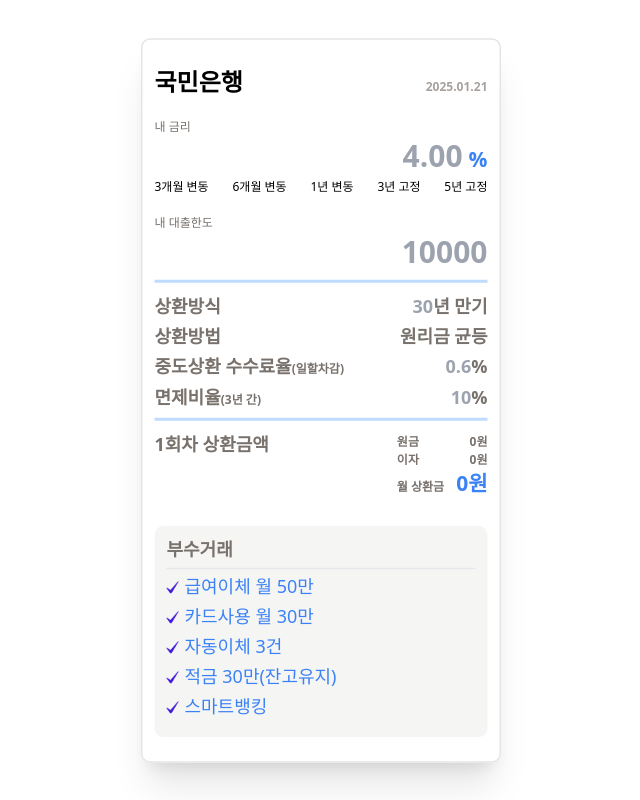
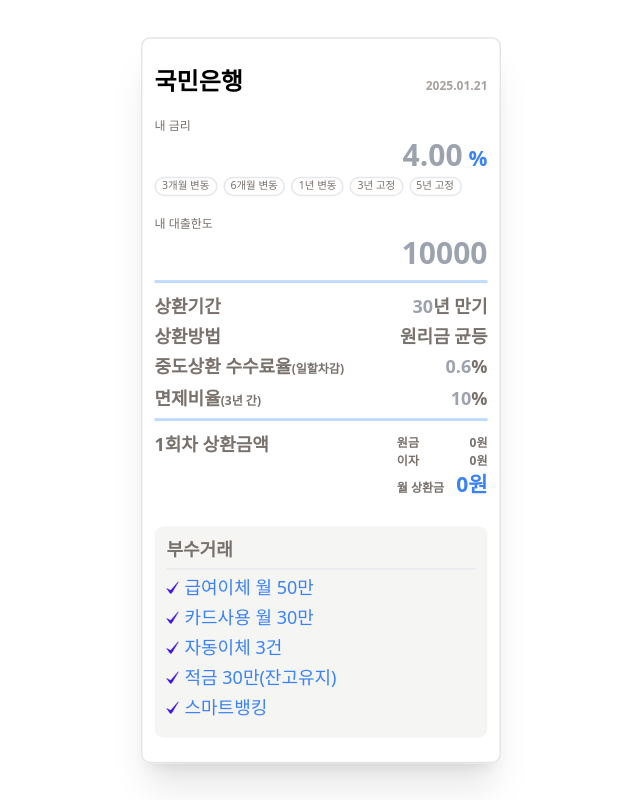
Before and after one commit to Yoonho5034/want-mortgage, a Next.js app: page /rep in a window 1280 px wide. Shown: the whole page, without its empty margins (319-959 px from the left). Built offline with nearby package versions, Linux system fonts and the light colour scheme.

Commit message:
fix:deign

```diff
--- a/app/rep/bankModal.js
+++ b/app/rep/bankModal.js
@@ -2,7 +2,13 @@
 
 import React from "react";
 
-const bankModal = ({ bankArray, selected, setSelected, modalHandler }) => {
+const bankModal = ({
+  bankArray,
+  selected,
+  setSelected,
+  modalHandler,
+  JsbankArray,
+}) => {
   return (
     <div>
       <div
@@ -11,7 +17,7 @@
       />
       <div className="bg-white fixed w-160 max-h-80 top-1/2 left-1/2 transform -translate-x-1/2 -translate-y-1/2 overflow-y-auto px-6 py-6 rounded-md mobile:w-full mobile:max-h-screen">
         <div className="flex justify-between">
-          <div className="font-bold mb-4">금융사</div>
+          <div className="font-bold mb-4">담보대출</div>
           <div>
             <button className="font-bold text-stone-400" onClick={modalHandler}>
               X
@@ -33,6 +39,23 @@
             );
           })}
         </div>
+        <div className="font-bold my-4">전세대출</div>
+        <div>
+          <div className="grid grid-cols-5">
+            {JsbankArray?.map((bank, i) => {
+              const selectBank = () => {
+                setSelected(bank);
+                modalHandler();
+                return;
+              };
+              return (
+                <sapn className="text-sm mb-2" key={i}>
+                  <button onClick={selectBank}>{bank?.bankName}</button>
+                </sapn>
+              );
+            })}
+          </div>
+        </div>
       </div>
     </div>
   );
--- a/app/rep/page.js
+++ b/app/rep/page.js
@@ -181,6 +181,45 @@
       conditions: ["없음"],
     },
   ];
+  const JsbankArray = [
+    {
+      id: 101,
+      bankName: "우리은행",
+      conditions: [
+        "급여이체 월 100만",
+        "카드사용 월 30만",
+        "적금 10만",
+        "부동산 전자계약",
+      ],
+      special: ["사회저 배려대상자"],
+    },
+    {
+      id: 102,
+      bankName: "ABL 생명",
+      conditions: ["없음"],
+      special: ["사회저 배려대상자"],
+    },
+    {
+      id: 103,
+      bankName: "단위 신협",
+      conditions: ["건별 확인 필요"],
+    },
+    {
+      id: 104,
+      bankName: "단위 농협",
+      conditions: ["건별 확인 필요"],
+    },
+    {
+      id: 105,
+      bankName: "단위 수협",
+      conditions: ["건별 확인 필요"],
+    },
+    {
+      id: 105,
+      bankName: "새마을 금고",
+      conditions: ["건별 확인 필요"],
+    },
+  ];
 
   const [selected, setSelected] = react.useState(BankArray[0]);
   const [openModal, setOpenModal] = react.useState(false);
@@ -240,6 +279,29 @@
     loadFromCookies();
   }, []);
 
+  // 전세대출
+  const securityArray = [
+    { id: 1, label: "3개월 변동", value: "3개월 변동" },
+    { id: 2, label: "6개월 변동", value: "6개월 변동" },
+    { id: 3, label: "1년 변동", value: "1년 변동" },
+    { id: 4, label: "3년 고정", value: "3년 고정" },
+    { id: 5, label: "5년 고정", value: "5년 고정" },
+  ];
+
+  const jsArray = [
+    { id: 1, label: "6개월 변동", value: "6개월 변동" },
+    { id: 2, label: "1년 변동", value: "1년 변동" },
+    { id: 3, label: "2년 고정", value: "2년 고정" },
+  ];
+  const jsTypeArray = [
+    { id: 1, label: "SGI", value: "SGI" },
+    { id: 2, label: "HF", value: "HF" },
+    { id: 3, label: "HUG", value: "HUG" },
+  ];
+
+  const renderArray = selected.id >= 100 ? jsArray : securityArray;
+  const [jsType, setJsType] = react.useState(null);
+
   return (
     <>
       <div className="flex items-center justify-center h-screen overflow-hidden font-sans">
@@ -249,13 +311,39 @@
         >
           <div className="w-full">
             <div className="font-bold mb-1 flex justify-between items-baseline">
-              <button onClick={modalHandler}>{selected?.bankName}</button>
+              <div>
+                <button onClick={modalHandler}>{selected?.bankName}</button>
+                {jsType && selected.id >= 100 && (
+                  <button
+                    className="border text-xxs border-blue-300 ml-1 px-1 bg-blue-300 rounded-xl text-white"
+                    onClick={() => setJsType(null)}
+                  >
+                    {jsType}
+                  </button>
+                )}
+              </div>
               <p className="text-stone-400 text-xxs">
                 {new Date().getFullYear()}.
                 {String(new Date().getMonth() + 1).padStart(2, "0")}.
                 {String(new Date().getDate()).padStart(2, "0")}
               </p>
             </div>
+            {(selected.id >= 100) & (jsType === null) ? (
+              <>
+                {jsTypeArray.map(({ id, label, value }) => {
+                  return (
+                    <button
+                      onClick={() => setJsType(value)}
+                      // setFixed
+                      key={id}
+                      className="border px-1 rounded-xl text-stone-500 text-xxs mr-1"
+                    >
+                      {label}
+                    </button>
+                  );
+                })}
+              </>
+            ) : null}
             {/* <div className="flex text-xxs gap-1 1 text-stone-400">
               {selected?.special?.map((item, i) => {
                 return <ButtonBox item={item} key={i} />;
@@ -275,16 +363,19 @@
                 <span className="text-sm font-bold">%</span>
               </p>
               {fixed ? null : (
-                <div className="text-xxs flex justify-between">
-                  <button onClick={() => setFixed("3개월 변동")}>
-                    3개월 변동
-                  </button>
-                  <button onClick={() => setFixed("6개월 변동")}>
-                    6개월 변동
-                  </button>
-                  <button onClick={() => setFixed("1년 변동")}>1년 변동</button>
-                  <button onClick={() => setFixed("3년 고정")}>3년 고정</button>
-                  <button onClick={() => setFixed("5년 고정")}>5년 고정</button>
+                <div className="text-[7px] flex gap-1">
+                  {renderArray.map(({ id, label, value }) => {
+                    return (
+                      <button
+                        onClick={() => setFixed(value)}
+                        setFixed
+                        key={id}
+                        className="border px-1 rounded-xl text-stone-500"
+                      >
+                        {label}
+                      </button>
+                    );
+                  })}
                 </div>
               )}
             </div>
@@ -294,7 +385,7 @@
             </div>
             <div className="text-xs font-bold text-stone-500 mt-2 border-b-2 border-blue-200 pb-1 ">
               <div className="flex justify-between">
-                <p>상환방식</p>
+                <p>상환기간</p>
                 {/* <button onClick={preiodHandler} className="flex">
                   <p className="flex pr-2">
                     <input className="w-8 text-right" placeholder="40" />
@@ -316,7 +407,11 @@
               <div className="flex justify-between mt-1">
                 <p>상환방법</p>
                 <p>
-                  <button onClick={repaymentHandler}>{repaymentType}</button>
+                  {selected.id >= 100 ? (
+                    <p>만기일시 상환</p>
+                  ) : (
+                    <button onClick={repaymentHandler}>{repaymentType}</button>
+                  )}
                 </p>
               </div>
               <div className="flex justify-between mt-1">
@@ -338,9 +433,19 @@
             </div>
             {/* 상환금액 */}
             {repaymentType === "원리금 균등" ? (
-              <PayMoney money={money} rate={rate} preiod={preiod} />
+              <PayMoney
+                money={money}
+                rate={rate}
+                preiod={preiod}
+                JSTF={selected.id >= 100}
+              />
             ) : (
-              <PayMoney2 money={money} rate={rate} preiod={preiod} />
+              <PayMoney2
+                money={money}
+                rate={rate}
+                preiod={preiod}
+                JSTF={selected.id >= 100}
+              />
             )}
             {/* 부수거래 */}
             <div className="mt-4 p-2 rounded-md bg-stone-100">
@@ -390,6 +495,7 @@
           bankArray={BankArray}
           modalHandler={modalHandler}
           setSelected={setSelected}
+          JsbankArray={JsbankArray}
         />
       ) : null}
     </>
--- a/app/rep/payMoney.js
+++ b/app/rep/payMoney.js
@@ -2,7 +2,7 @@
 
 import React, { useState } from "react";
 
-const LoanCalculator = ({ money, rate, preiod }) => {
+const LoanCalculator = ({ money, rate, preiod, JSTF }) => {
   const [monthlyPayment, setMonthlyPayment] = useState("");
   const [firstMonthPrincipal, setFirstMonthPrincipal] = useState("");
   const [firstMonthInterest, setFirstMonthInterest] = useState("");
@@ -47,9 +47,41 @@
   return (
     <div className="flex font-bold text-stone-500 justify-between mt-2">
       <div className="text-xs">
-        <button onClick={handleCalculate}>1회차 상환금액</button>
+        <button onClick={handleCalculate}>
+          {JSTF ? "월 이자" : "1회차 상환금액"}
+        </button>
       </div>
-      <div className="text-xxs">
+      {JSTF ? (
+        // 전세일떄
+        <div className="text-xs">
+          <div className="text-blue-500">
+            {Math.floor((firstMonthInterest / 1) * 10000).toLocaleString()}원
+          </div>
+        </div>
+      ) : (
+        // 담보일때
+        <div className="text-xxs">
+          <div className="flex gap-2 w-full justify-between">
+            <p>원금</p>
+            <div>
+              {Math.floor((firstMonthPrincipal / 1) * 10000).toLocaleString()}원
+            </div>
+          </div>
+          <div className="flex gap-2 w-full justify-between">
+            <div>이자</div>
+            <div>
+              {Math.floor((firstMonthInterest / 1) * 10000).toLocaleString()}원
+            </div>
+          </div>
+          <div className="flex gap-2 w-full justify-between text-sm items-baseline ">
+            <div className="text-xxs">월 상환금</div>
+            <div className="text-blue-500">
+              {Math.floor((monthlyPayment / 1) * 10000).toLocaleString()}원
+            </div>
+          </div>
+        </div>
+      )}
+      {/* <div className="text-xxs">
         <div className="flex gap-2 w-full justify-between">
           <p>원금</p>
           <div>
@@ -68,7 +100,7 @@
             {Math.floor((monthlyPayment / 1) * 10000).toLocaleString()}원
           </div>
         </div>
-      </div>
+      </div> */}
     </div>
   );
 };
```
Also changed, not shown: app/MoneyInput.js (+32 -8 lines).
